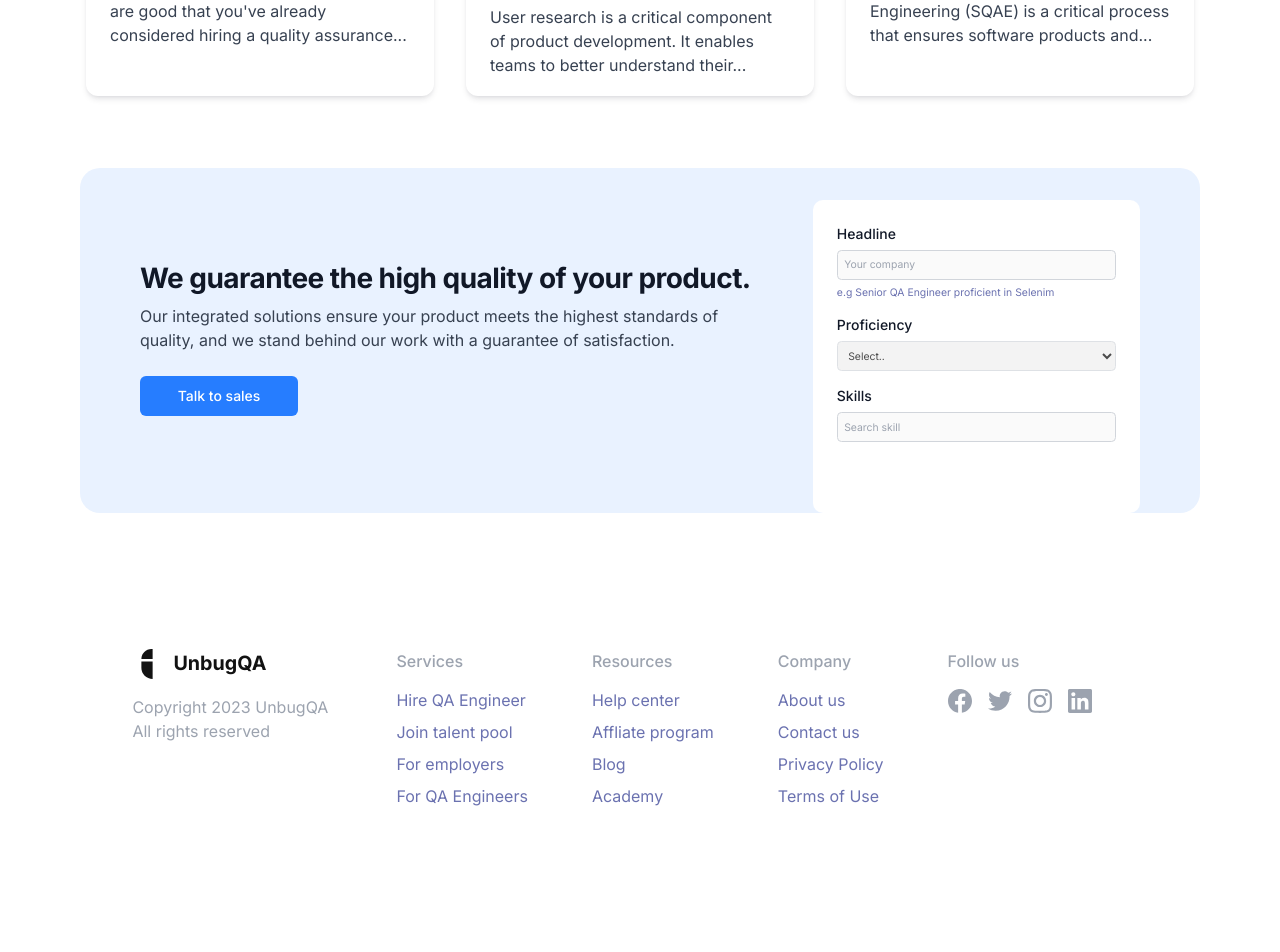
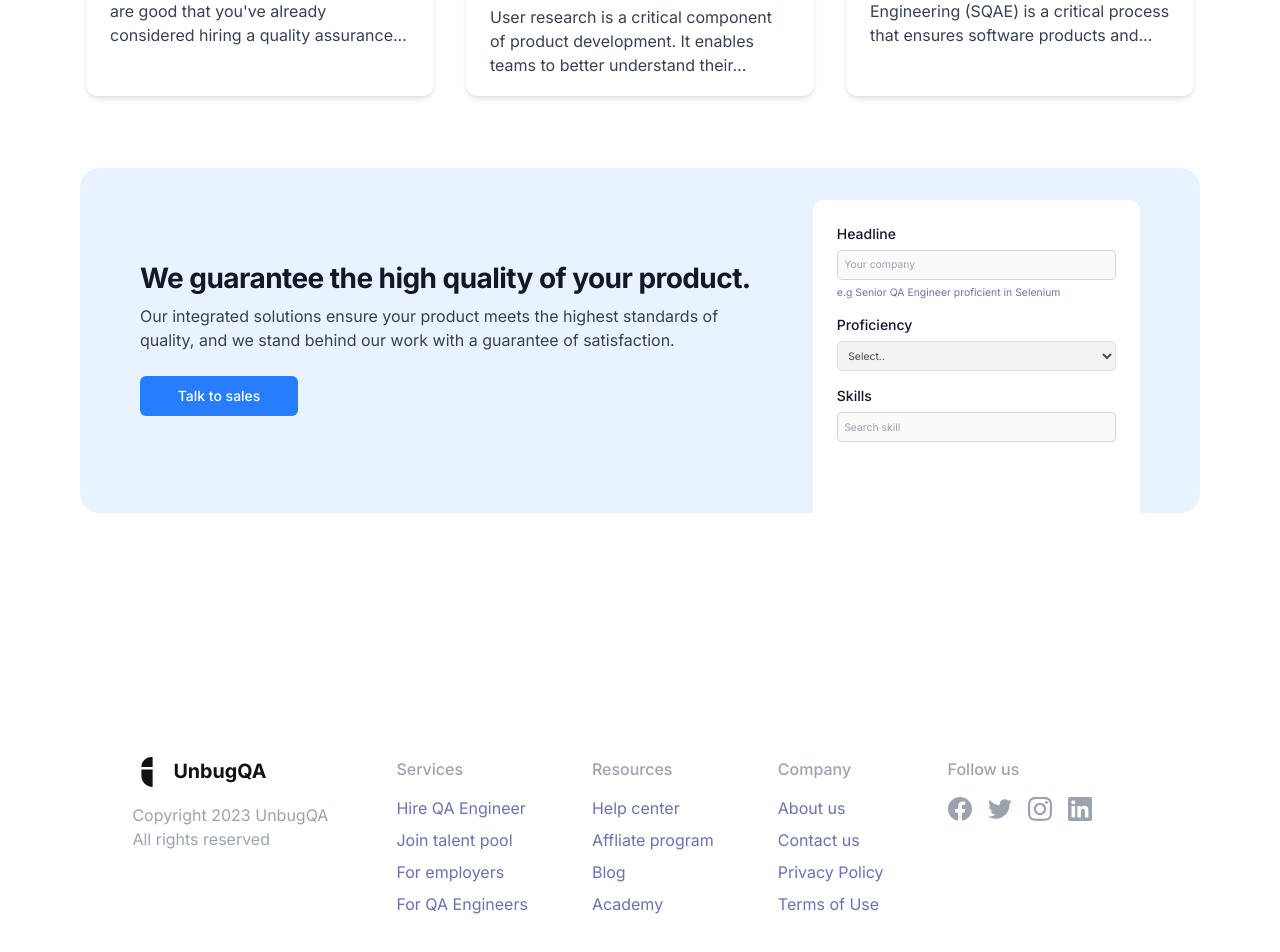
Before and after one commit to Vubere/fe-intern-unbug-qa, a Nuxt app: page / in a window 1280 px wide. Shown: the part 3481-4433 px from the top of the page. Before the commit the page ends 4353 px from the top, so only its background shows below. Built offline with nearby package versions, Linux system fonts and the light colour scheme.

Commit message:
fix / - minor css fixes

```diff
--- a/pages/index.vue
+++ b/pages/index.vue
@@ -1,5 +1,5 @@
 <template>
-  <main class="mt-[112px] md:mt-[204px] px-[32px]">
+  <main class="mt-[112px] md:mt-[204px] px-[32px] mb-[72px] md:mb-[180px]">
     <section
       class="w-full max-w-[816px] mx-auto mb-[72px] md:mb-[89px] overflow-hidden"
     >
@@ -344,7 +344,7 @@
         </nuxt-link>
       </div>
       <form
-        class="w-[77.34%] rounded-[10px] bg-[#fff] p-[16.5px] md:p-[23.84px] mx-auto overflow-hidden flex flex-col gap-[10.54px] md:gap-[14.9px] max-w-[327px]"
+        class="w-[77.34%] rounded-t-[10px] bg-[#fff] p-[16.5px] md:p-[23.84px] mx-auto overflow-hidden flex flex-col gap-[10.54px] md:gap-[14.9px] max-w-[327px]"
       >
         <div class="w-full flex gap-[2.17px] md:gap-[5.96px] flex-col">
           <label
@@ -360,7 +360,7 @@
             disabled
           />
           <p class="text-[7.38px] md:text-[10.428px] text-ash leading-[10.543px] md:leading-[14.897px]">
-            e.g Senior QA Engineer proficient in Selenim
+            e.g Senior QA Engineer proficient in Selenium
           </p>
         </div>
         <div class="w-full flex gap-[2.17px] md:gap-[5.96px] flex-col">
```
